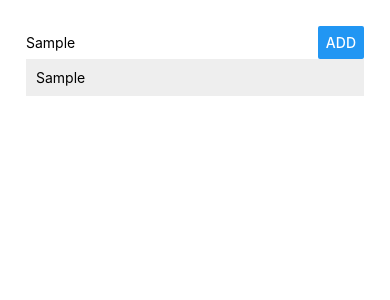
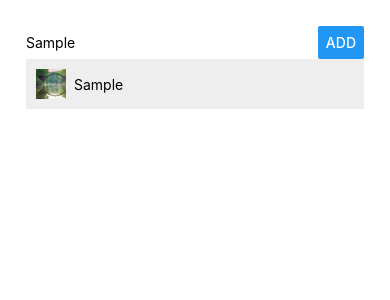
Before and after one commit to beltranbot/reactNativePrettyPlaces, a React Native app: screen / in a window 390 px wide. Both pictures are taken after typing "Sample" into the empty fields and a click on the button "ADD". Shown: the top 300 px of the page. Built offline with nearby package versions, Linux system fonts and the light colour scheme.

Commit message:
033 - adding static images

```diff
--- a/App.js
+++ b/App.js
@@ -3,6 +3,7 @@
 
 import PlaceInput from "./src/components/PlaceInput/PlaceInput";
 import PlaceList from "./src/components/PlaceList/PlaceList";
+import placeImage from './src/assets/beautiful-place.jpeg'
 
 export default class App extends Component {
   state = {
@@ -13,8 +14,9 @@
     this.setState(prevState => {
       return {
         places: prevState.places.concat({
-          value: placeName,
           key: Math.random().toString(),
+          name: placeName,
+          image: placeImage,
         })
       };
     });
--- a/src/components/ListItem/ListItem.js
+++ b/src/components/ListItem/ListItem.js
@@ -1,21 +1,33 @@
 import React from 'react';
-import { View, Text, StyleSheet, TouchableOpacity } from 'react-native';
+import { View, Text, StyleSheet, TouchableOpacity, Image } from 'react-native';
 
 const listItem = (props) => (
 	<TouchableOpacity onPress={props.onItemPressed}>
 		<View style={styles.listItem}>
+      <Image
+        resizeMode="cover"
+        style={styles.placeImage}
+        source={props.placeImage}
+      />
 			<Text>{props.placeName}</Text>
 		</View>
 	</TouchableOpacity>
-);
+)
 
 const styles = StyleSheet.create({
 	listItem: {
 		width: "100%",
 		marginBottom: 5,
 		padding: 10,
-        backgroundColor: "#eee"
+		backgroundColor: "#eee",
+    flexDirection: 'row',
+    alignItems: 'center'
+	},
+  placeImage: {
+    marginRight: 8,
+    height: 30,
+    width: 30
   }
-});
+})
 
 export default listItem;
--- a/src/components/PlaceList/PlaceList.js
+++ b/src/components/PlaceList/PlaceList.js
@@ -4,26 +4,26 @@
 import ListItem from '../ListItem/ListItem';
 
 const placeList = props => {
-    // const placesOutput = props.places.map((place, i) => (
-    //     <ListItem key={i} placeName={place}
-    //       onItemPressed={() => props.onItemDeleted(i)}
-    //       />
-    //   ));
 
     return (
-        <FlatList
-          data={props.places}
-          renderItem={(info) => <ListItem placeName={info.item.value}
+      <FlatList
+        data={props.places}
+        renderItem={(info) => (
+          <ListItem
+            placeName={info.item.name}
+            placeImage={info.item.image}
             onItemPressed={() => props.onItemDeleted(info.item.key)}
-          />}
-          style={styles.listContainer} />
-    );
-};
+          />
+        )}
+        style={styles.listContainer}
+      />
+    )
+}
 
 const styles = StyleSheet.create({
     listContainer: {
       width: "100%"
     }
-});
+})
 
 export default placeList;
```
Also changed, not shown: package.json (line endings or trailing spaces), src/assets/beautiful-place.jpeg (added), 1 other file (tests, documents, lock files or other folders). Lines whose indentation alone changed are shown as unchanged.
